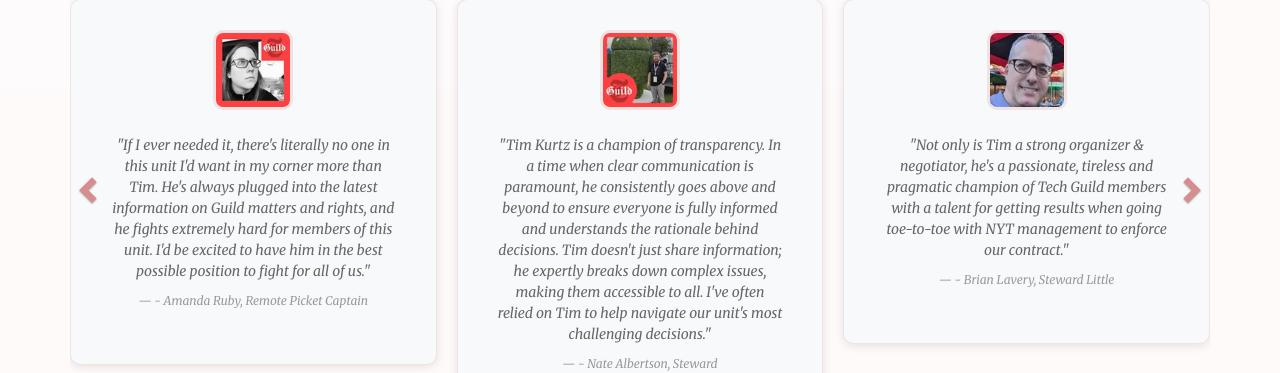
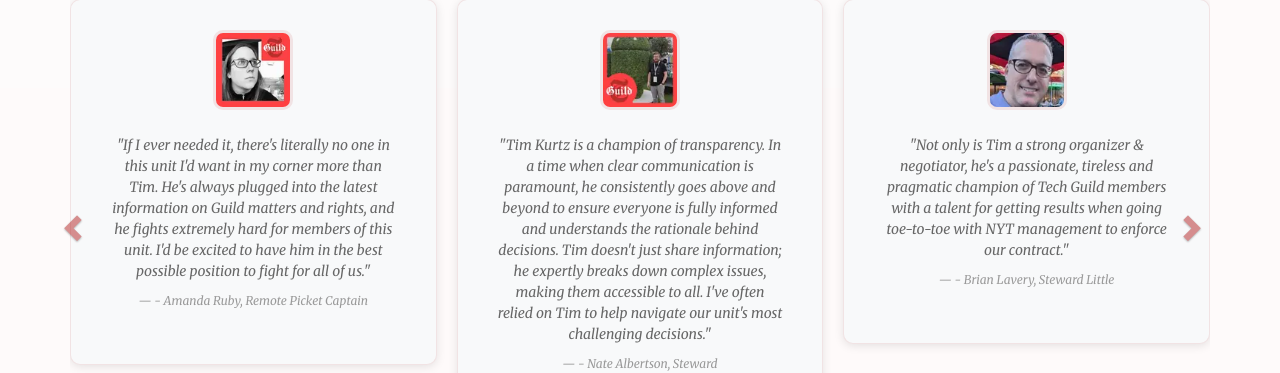
Before and after one commit to viccro/2025-campaign-site-draft, a Jekyll site: the page built from index.html, in a window 1280 px wide and 900 px high, scrolled down 5164 px. Shown: the part 83-456 px from the top of the window. Built offline with Jekyll 4.4.1, drawn with Linux system fonts in a browser that asks for light colours.

Commit message:
fix arrow height

```diff
--- a/_sass/_endorsements-carousel.scss
+++ b/_sass/_endorsements-carousel.scss
@@ -175,6 +175,10 @@
     .carousel-control {
         background: none;
         width: 40px;
+        position: absolute;
+        top: 225px; // Fixed position for desktop
+        height: 60px;
+        z-index: 10;
 
         &.left,
         &.right {
@@ -184,11 +188,21 @@
         .glyphicon {
             color: $theme-primary;
             font-size: 28px;
-            top: 45%;
+            position: absolute;
+            top: 50%;
+            left: 50%;
+            transform: translate(-50%, -50%);
         }
 
         &:hover .glyphicon {
             color: $theme-primary;  // Bright saturated red on hover
+        }
+    }
+
+    // Mobile carousel controls positioning
+    @media (max-width: 991px) {
+        .carousel-control {
+            top: 275px; // Fixed position for mobile
         }
     }
 
```
